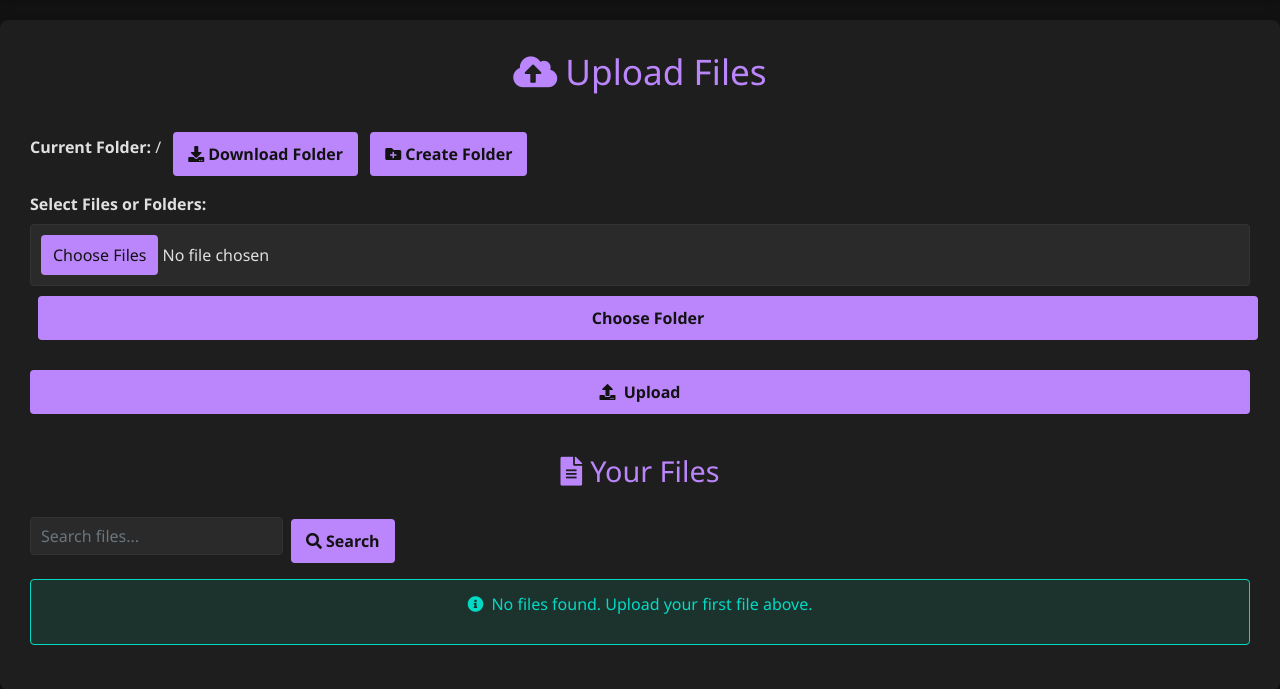
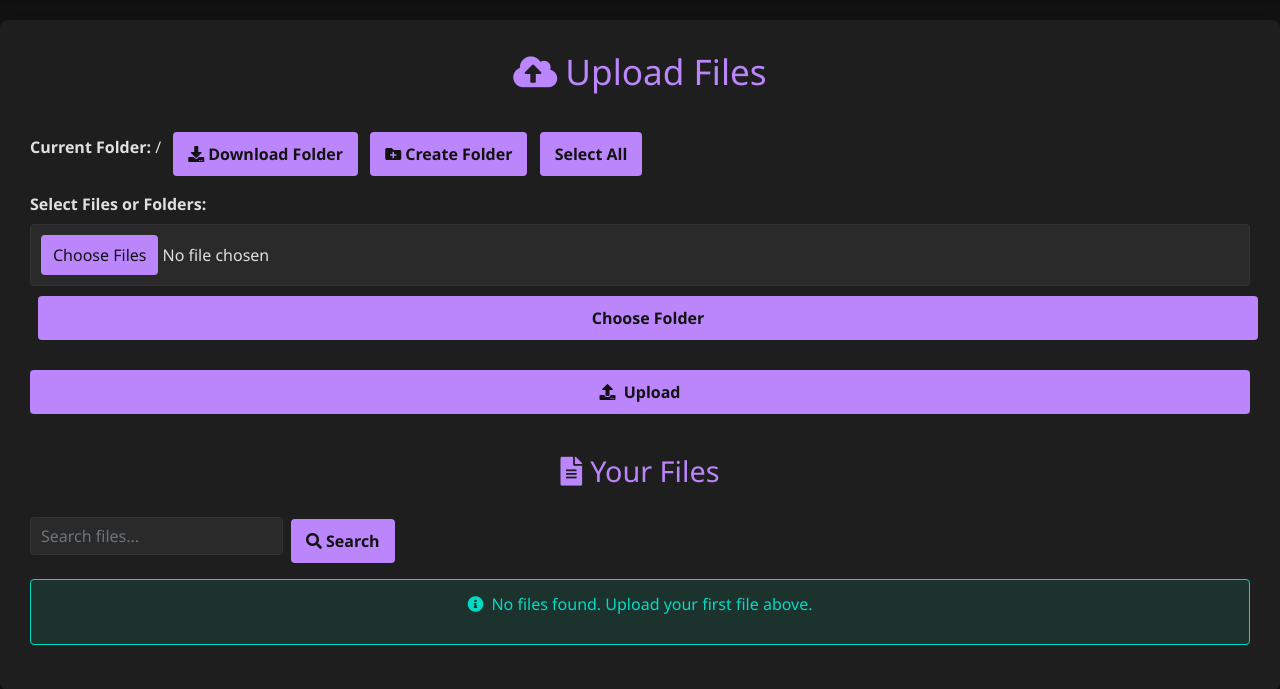
Before and after one commit to weneten/notion-storage, a Flask app: page / in a window 1280 px wide. Shown: the part 56-745 px from the top of the page. Run offline with Flask 3, Linux system fonts and the light colour scheme; the visitor is signed in with stand-in values (Sample User, id 1); data that the repository does not hold is empty; some libraries are stand-ins or nearby versions.

Commit message:
Add select all button for bulk file actions

```diff
--- a/static/streaming-upload.js
+++ b/static/streaming-upload.js
@@ -142,11 +142,18 @@ function updateProgressBar(percentage, statusText) {
 // Bulk selection helpers
 const deleteSelectedBtn = document.getElementById('deleteSelectedButton');
 const moveSelectedBtn = document.getElementById('moveSelectedButton');
+const selectAllBtn = document.getElementById('selectAllButton');
 
 function updateBulkActionButtons() {
-    const anyChecked = document.querySelectorAll('.select-item:checked').length > 0;
+    const checkboxes = document.querySelectorAll('.select-item');
+    const checkedBoxes = document.querySelectorAll('.select-item:checked');
+    const anyChecked = checkedBoxes.length > 0;
     if (deleteSelectedBtn) deleteSelectedBtn.style.display = anyChecked ? 'inline-block' : 'none';
     if (moveSelectedBtn) moveSelectedBtn.style.display = anyChecked ? 'inline-block' : 'none';
+    if (selectAllBtn) {
+        const allChecked = checkboxes.length > 0 && checkedBoxes.length === checkboxes.length;
+        selectAllBtn.textContent = allChecked ? 'Deselect All' : 'Select All';
+    }
 }
 
 class StreamingFileUploader {
@@ -660,6 +667,16 @@ document.addEventListener('DOMContentLoaded', function () {
                 searchBtn.click();
             }
         });
+    }
+
+    if (selectAllBtn && !selectAllBtn.dataset.listenerAdded) {
+        selectAllBtn.addEventListener('click', () => {
+            const checkboxes = document.querySelectorAll('.select-item');
+            const allChecked = Array.from(checkboxes).every(cb => cb.checked);
+            checkboxes.forEach(cb => { cb.checked = !allChecked; });
+            updateBulkActionButtons();
+        });
+        selectAllBtn.dataset.listenerAdded = 'true';
     }
 });
 
--- a/templates/home.html
+++ b/templates/home.html
@@ -16,6 +16,9 @@
         </a>
         <button id="createFolderButton" class="btn btn-secondary btn-sm ml-2">
             <i class="fas fa-folder-plus mr-1"></i>Create Folder
+        </button>
+        <button id="selectAllButton" class="btn btn-secondary btn-sm ml-2">
+            <i class="fas fa-check-square mr-1"></i>Select All
         </button>
         <button id="deleteSelectedButton" class="btn btn-danger btn-sm ml-2" style="display: none;">
             <i class="fas fa-trash-alt mr-1"></i>Delete Selected
@@ -344,11 +347,18 @@
 
         const deleteSelectedBtn = document.getElementById('deleteSelectedButton');
         const moveSelectedBtn = document.getElementById('moveSelectedButton');
+        const selectAllBtn = document.getElementById('selectAllButton');
 
         function updateBulkActionButtons() {
-            const anyChecked = document.querySelectorAll('.select-item:checked').length > 0;
+            const checkboxes = document.querySelectorAll('.select-item');
+            const checkedBoxes = document.querySelectorAll('.select-item:checked');
+            const anyChecked = checkedBoxes.length > 0;
             if (deleteSelectedBtn) deleteSelectedBtn.style.display = anyChecked ? 'inline-block' : 'none';
             if (moveSelectedBtn) moveSelectedBtn.style.display = anyChecked ? 'inline-block' : 'none';
+            if (selectAllBtn) {
+                const allChecked = checkboxes.length > 0 && checkedBoxes.length === checkboxes.length;
+                selectAllBtn.textContent = allChecked ? 'Deselect All' : 'Select All';
+            }
         }
 
         if (moveSelectedBtn) {
@@ -432,6 +442,16 @@
                 cb.addEventListener('change', updateBulkActionButtons);
             });
             updateBulkActionButtons();
+        }
+
+        if (selectAllBtn && !selectAllBtn.dataset.listenerAdded) {
+            selectAllBtn.addEventListener('click', function () {
+                const checkboxes = document.querySelectorAll('.select-item');
+                const allChecked = Array.from(checkboxes).every(cb => cb.checked);
+                checkboxes.forEach(cb => { cb.checked = !allChecked; });
+                updateBulkActionButtons();
+            });
+            selectAllBtn.dataset.listenerAdded = 'true';
         }
 
         document.querySelectorAll('.rename-folder-btn').forEach(btn => {
```
